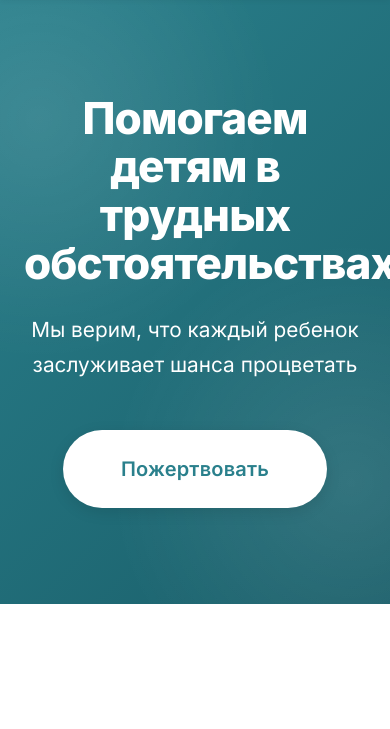
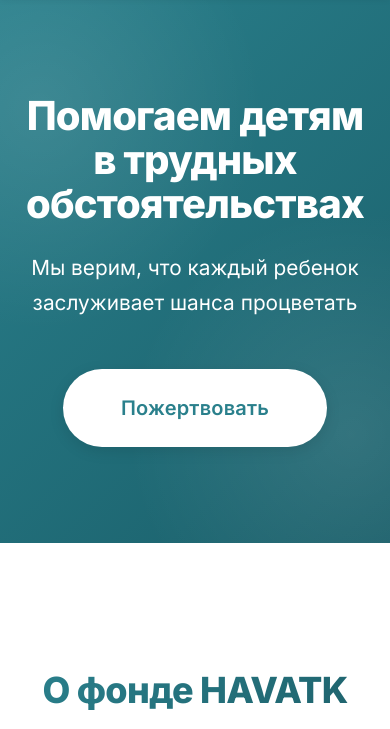
Before and after one commit to Max23050/havatk, a plain HTML site: page index.html in a window 390 px wide. Shown: the part 102-831 px from the top of the page. Drawn offline with Linux system fonts and the light colour scheme.

Commit message:
font size mobile fix

```diff
--- a/css/styles.css
+++ b/css/styles.css
@@ -697,7 +697,7 @@ h4 {
     }
 
     .hero__title {
-        font-size: 2.75rem;
+        font-size: 2.5rem;
     }
 
     .section__title {
```
